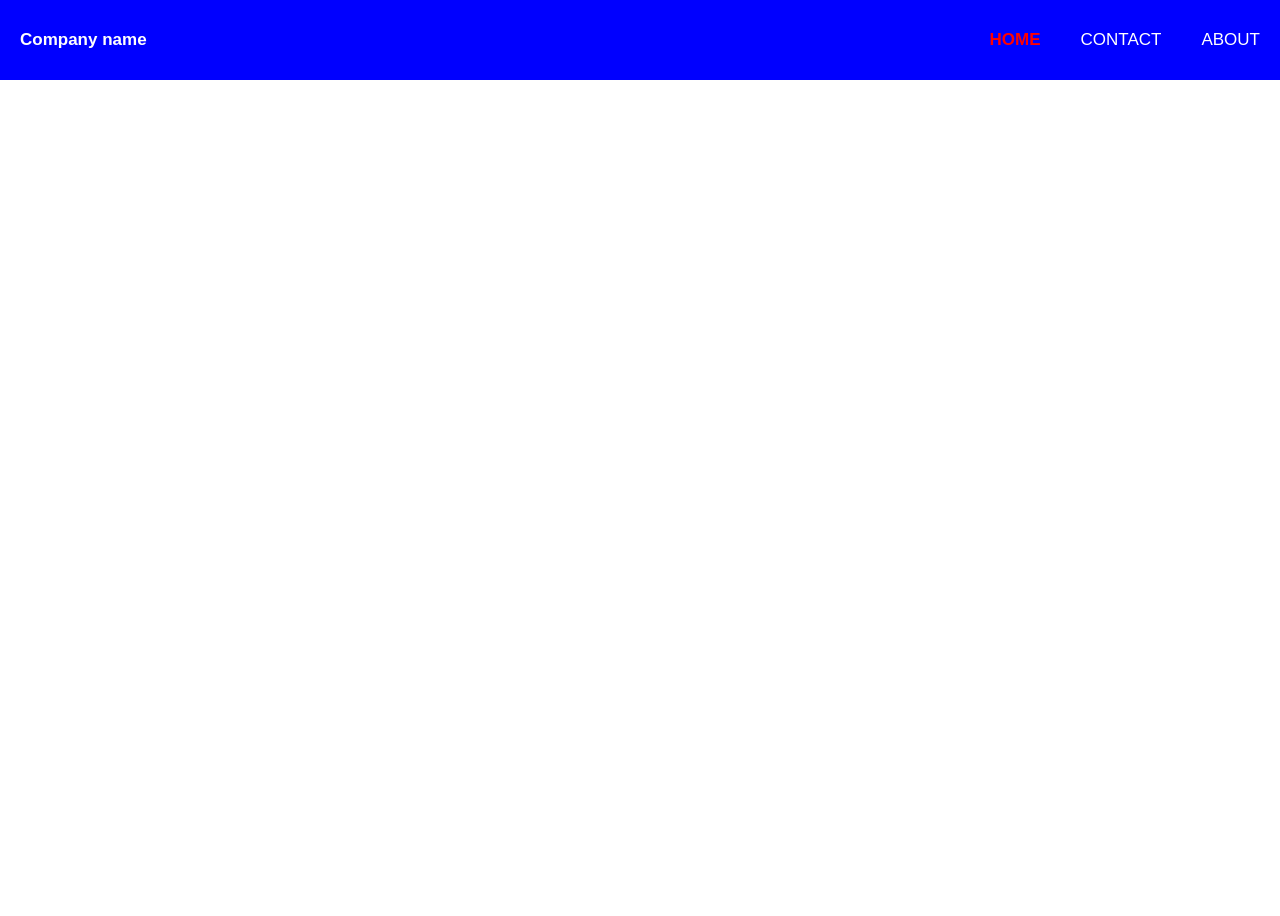
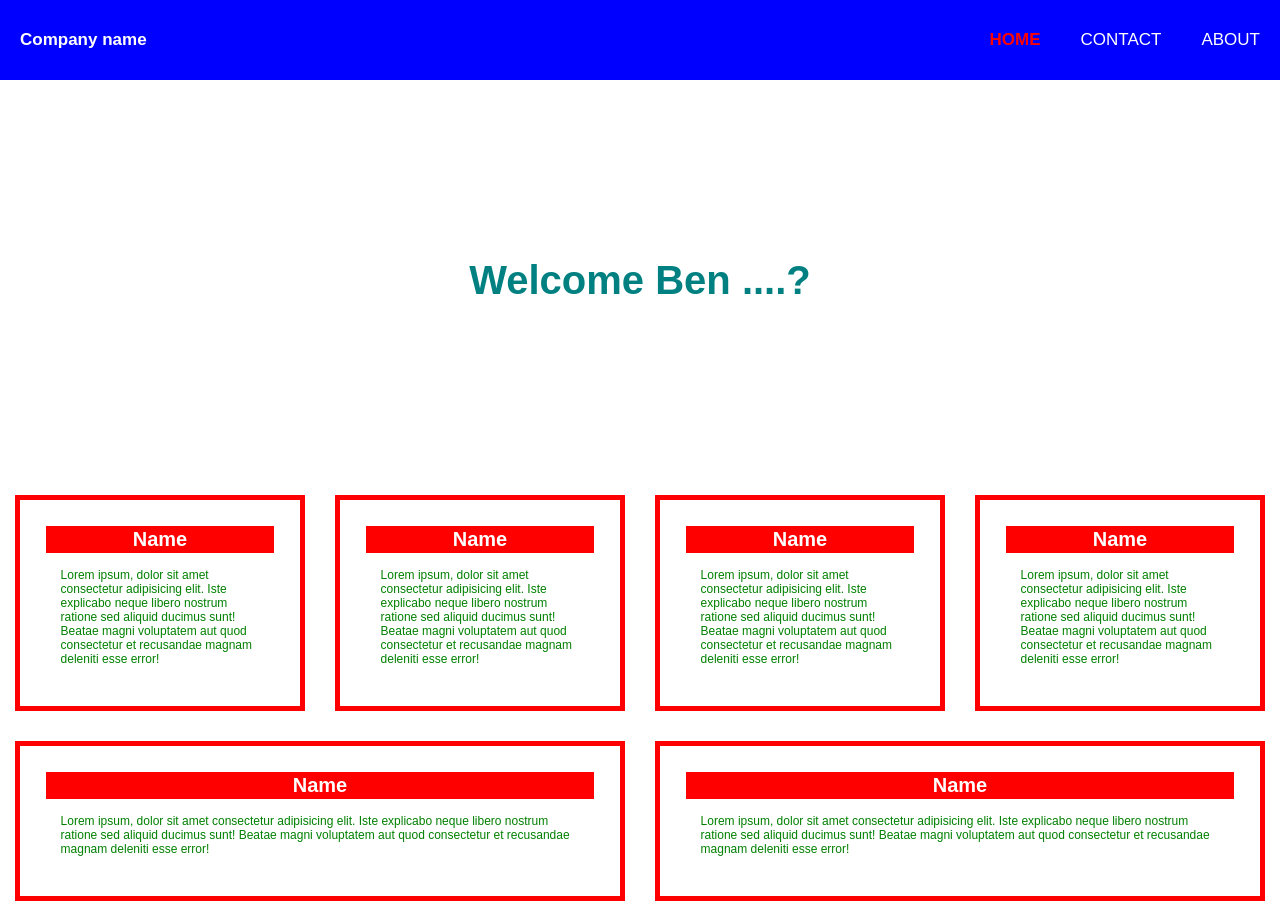
Before and after one commit to Jalagatha/Hosting, a plain HTML site: page index.html in a window 1280 px wide. Before the commit the page ends 800 px from the top, so only its background shows below. Drawn offline with Linux system fonts and the light colour scheme.

Commit message:
Update index.html

```diff
--- a/index.html
+++ b/index.html
@@ -17,20 +17,20 @@
     </nav>
 
 
-    <!-- <section>
+  <section>
 
-        <h1>Welcome to my Home Page</h1>
+        <h1>Welcome Ben ....?</h1>
     </section>
     <div class="main">
         <div  class="items"><h2>Name</h2> <p>Lorem ipsum, dolor sit amet consectetur adipisicing elit. Iste explicabo neque libero nostrum ratione sed aliquid ducimus sunt! Beatae magni voluptatem aut quod consectetur et recusandae magnam deleniti esse error!</p></div>
         <div  class="items"><h2>Name</h2> <p>Lorem ipsum, dolor sit amet consectetur adipisicing elit. Iste explicabo neque libero nostrum ratione sed aliquid ducimus sunt! Beatae magni voluptatem aut quod consectetur et recusandae magnam deleniti esse error!</p></div>
         <div  class="items"><h2>Name</h2> <p>Lorem ipsum, dolor sit amet consectetur adipisicing elit. Iste explicabo neque libero nostrum ratione sed aliquid ducimus sunt! Beatae magni voluptatem aut quod consectetur et recusandae magnam deleniti esse error!</p></div>
         <div  class="items"><h2>Name</h2> <p>Lorem ipsum, dolor sit amet consectetur adipisicing elit. Iste explicabo neque libero nostrum ratione sed aliquid ducimus sunt! Beatae magni voluptatem aut quod consectetur et recusandae magnam deleniti esse error!</p></div>
-</div> -->
-<!-- <div class="main">
+</div>
+ <div class="main">
     <div  class="items"><h2>Name</h2> <p>Lorem ipsum, dolor sit amet consectetur adipisicing elit. Iste explicabo neque libero nostrum ratione sed aliquid ducimus sunt! Beatae magni voluptatem aut quod consectetur et recusandae magnam deleniti esse error!</p></div>
     <div  class="items"><h2>Name</h2> <p>Lorem ipsum, dolor sit amet consectetur adipisicing elit. Iste explicabo neque libero nostrum ratione sed aliquid ducimus sunt! Beatae magni voluptatem aut quod consectetur et recusandae magnam deleniti esse error!</p></div>
 
-</div> -->
+</div>
 </body>
 </html>
```
